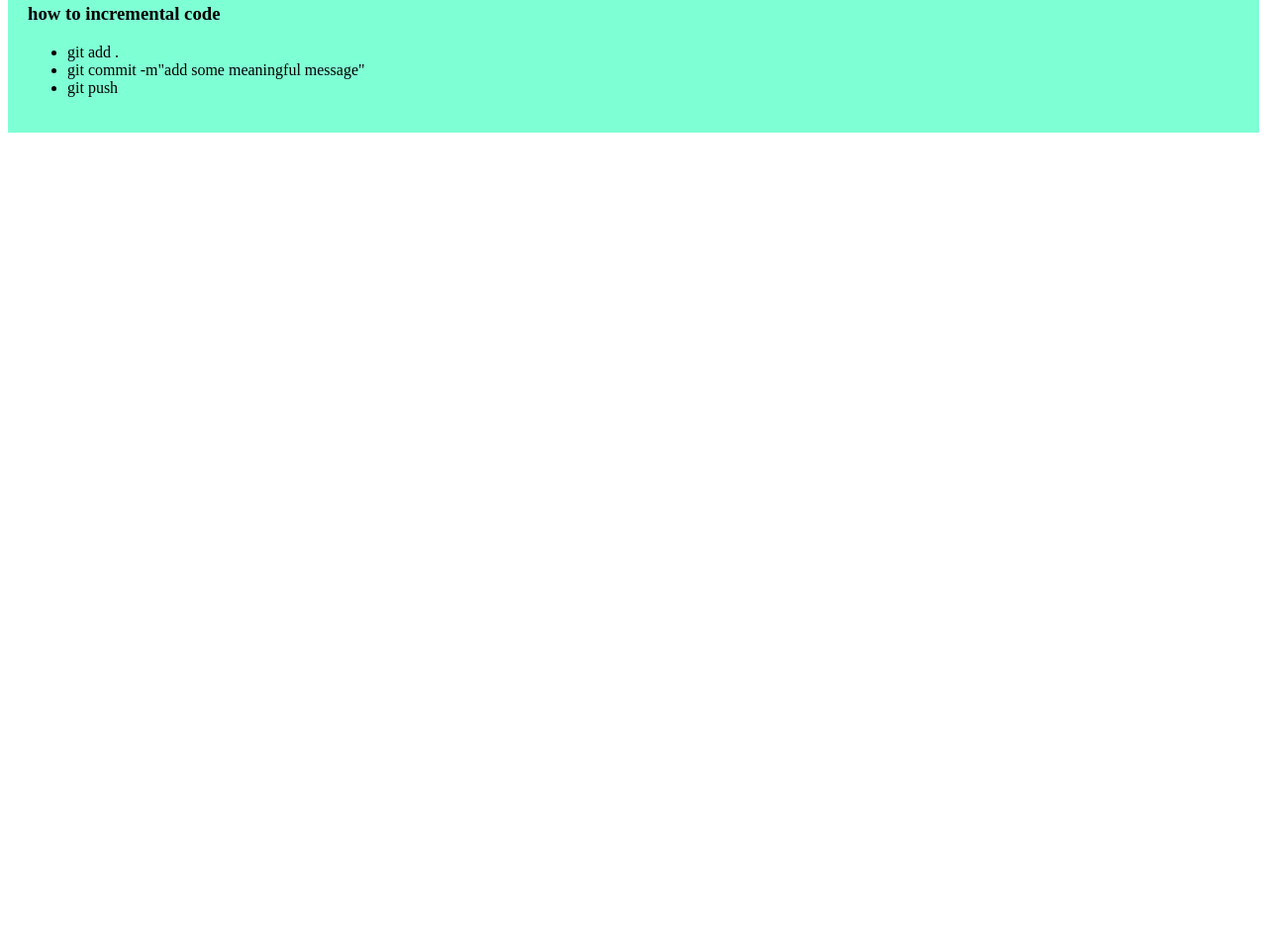
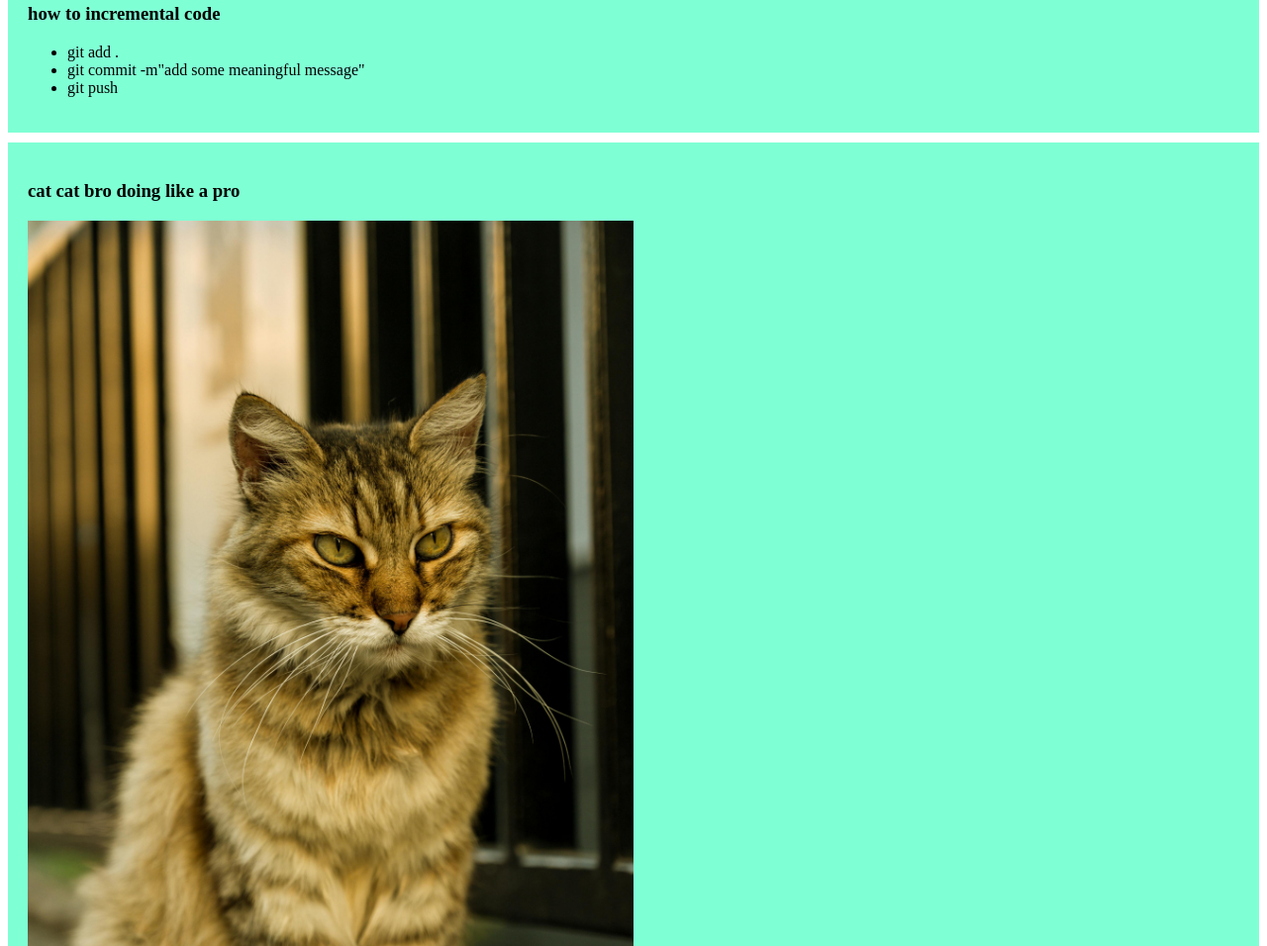
Before and after one commit to mdriadhasan990/my-simple-website, a plain HTML site: page index.html in a window 1280 px wide. Shown: the part 528-1484 px from the top of the page at 99% size. Before the commit the page ends 800 px from the top, so only its background shows below. Drawn offline with Linux system fonts and the light colour scheme.

Commit message:
added cats image

```diff
--- a/index.html
+++ b/index.html
@@ -27,5 +27,9 @@
             <li>git push</li>
         </ul>
     </div>
+    <div>
+        <h3>cat cat bro doing like a pro</h3>
+        <img width="50%" src="images/cat.jpg.jpg" alt="">
+    </div>
 </body>
 </html>
```
Also changed, not shown: images/cat.jpg.jpg (added), images/pexels-optical-chemist-340351297-31419901.jpg (added), images/pexels-samsilitongajr-848573.jpg (added), 3 other files.
